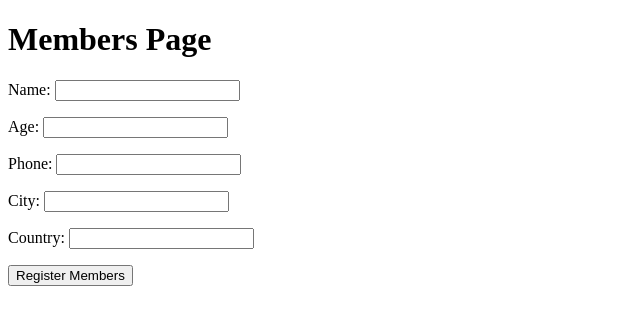
After one commit to b3tt99/Django-files, a Django app: page /members/ in a window 1280 px wide. The commit adds this page. Shown: the top 325 px of the page, without its empty margins (0-640 px from the left). Run offline with Django 4.2, Linux system fonts and the light colour scheme.

Commit message:
django files

```diff
--- a/sbdjango/forms.py
+++ b/sbdjango/forms.py
@@ -6,6 +6,15 @@ class UserReg(forms.Form):
     email = forms.CharField(max_length=100)
     password = forms.CharField()
 
+
 class Userlogin(forms.Form):
     username = forms.CharField(max_length=100)
     user_password = forms.CharField()
+
+
+class MembersReg(forms.Form):
+    name = forms.CharField(max_length=100)
+    age = forms.CharField(max_length=2)
+    phone = forms.CharField(max_length=100)
+    city = forms.CharField(max_length=100)
+    country = forms.CharField(max_length=100)
--- a/sbdjango/urls.py
+++ b/sbdjango/urls.py
@@ -19,5 +19,6 @@ from . import views
 
 urlpatterns = [
     path('admin/', admin.site.urls),
-    path('register/', views.reg, name='register')
+    path('register/', views.reg, name='register'),
+    path('members/', views.reg_members, name='members')
 ]
--- a/sbdjango/views.py
+++ b/sbdjango/views.py
@@ -1,5 +1,7 @@
 from django.shortcuts import render
 from .forms import UserReg
+from .forms import MembersReg
+
 
 def reg(request):
     submit_button = request.POST.get("sam")
@@ -12,5 +14,25 @@ def reg(request):
         name = reg_form.cleaned_data.get("name")
         email = reg_form.cleaned_data.get("email")
         password = reg_form.cleaned_data.get("password")
-    context = { 'reg_form':reg_form, 'name':name, 'email':email, 'submit_button':submit_button }
-    return render(request,'register.html', context)
+    context = {'reg_form': reg_form, 'name': name, 'email': email, 'submit_button': submit_button}
+
+    return render(request, 'register.html', context)
+
+
+def reg_members(request):
+    submit_members = request.POST.get("members")
+    name = ''
+    age = ''
+    phone = ''
+    city = ''
+    country = ''
+
+    member_form = MembersReg(request.POST or None)
+    if member_form.is_valid():
+        name = member_form.cleaned_data.get("name")
+        age = member_form.cleaned_data.get("age")
+        phone = member_form.cleaned_data.get("phone")
+        city = member_form.cleaned_data.get("city")
+        country = member_form.cleaned_data.get("country")
+    context = {'member_form':member_form, 'name':name, 'age':age, 'phone':phone, 'city':city, 'country':country,'submit_members':submit_members }
+    return render(request, 'members.html', context)
--- /dev/null
+++ b/templates/members.html
@@ -0,0 +1,30 @@
+<!DOCTYPE html>
+<html lang="en">
+<head>
+    <meta charset="UTF-8">
+    <title>Title</title>
+</head>
+<body>
+
+<h1>Members Page</h1>
+
+<form action="" method="POST">
+    {% csrf_token %}
+    {{ member_form.as_p }}
+
+    <input type="submit" name="members" value="Register Members">
+
+</form>
+{% if submit_members == "Register Members" %}
+    {{ name }}
+    {{ age }}
+    {{ phone }}
+    {{ city }}
+    {{ country }}
+
+{% endif %}
+
+
+
+</body>
+</html>
```
Also changed, not shown: templates/register.html (+9 -1 lines).
